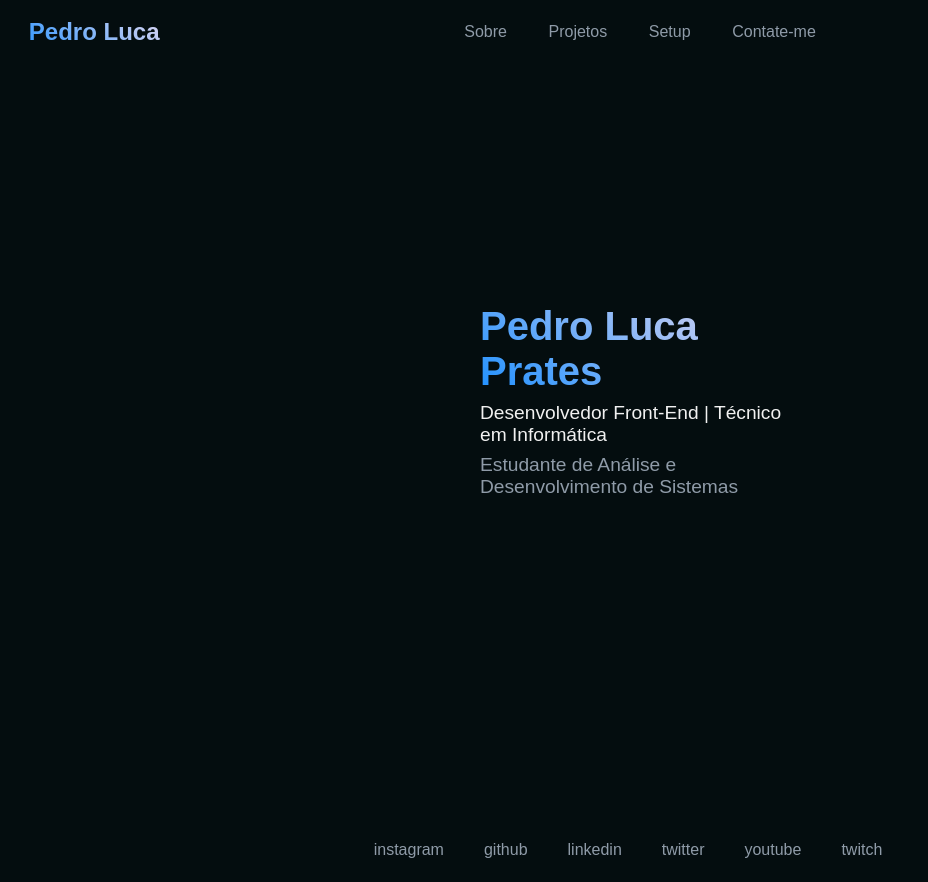
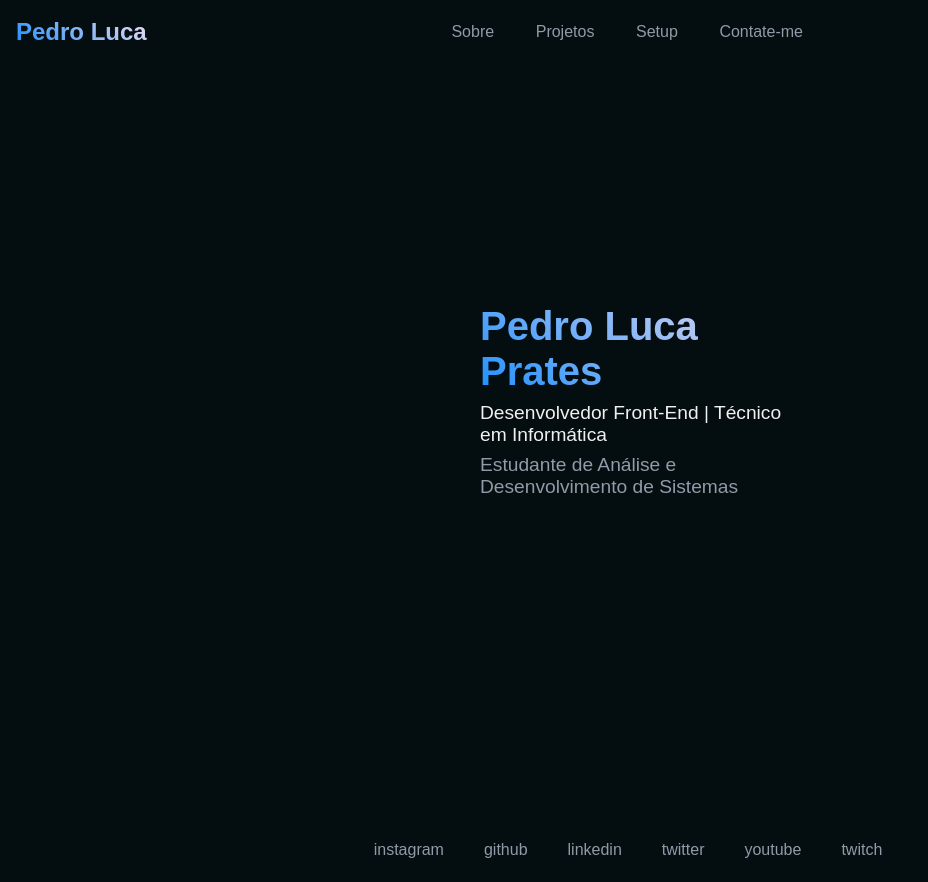
Before and after one commit to pedroluca/portfolio-2023-react, a React (Create React App) app: page / in a window 1280 px wide. Shown: the whole page, without its empty margins (0-928 px from the left). Built offline with nearby package versions, Linux system fonts and the light colour scheme; a web font is replaced by a local one.

Commit message:
fix: padding aplying to wrong link

```diff
--- a/src/components/Header/Header.css
+++ b/src/components/Header/Header.css
@@ -10,7 +10,7 @@
   font-weight: 400;
 }
 
-.header-bar a {
+.header-bar a:not(.not-active) {
   color: var(--font-color);
   transition: ease-in-out .3s;
   padding: .5rem .8rem;
```
